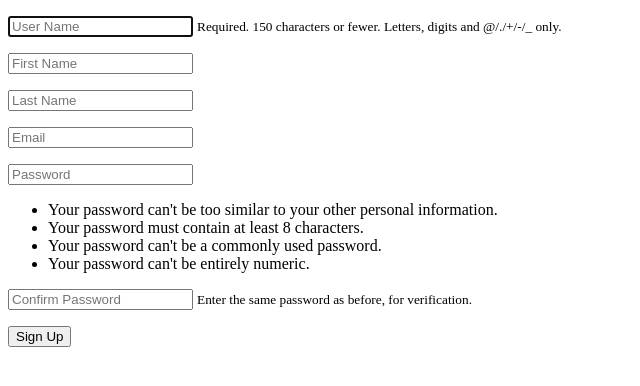
After one commit to NicholasRM/last-list, a Django app: page /signup/ in a window 1280 px wide. The commit adds this page. Shown: the top 386 px of the page, without its empty margins (0-640 px from the left). Run offline with Django 4.2, Linux system fonts and the light colour scheme.

Commit message:
Final updates

```diff
--- a/lastlist/lastlistweb/forms.py
+++ b/lastlist/lastlistweb/forms.py
@@ -15,3 +15,16 @@ class SignUpForm(UserCreationForm):
         super(SignUpForm, self).__init__(*args, **kwargs)
 
         self.fields['username'].widget.attrs['class'] = 'form-control'
+        self.fields['username'].widget.attrs['placeholder'] = 'User Name'
+        self.fields['username'].label = ''
+        self.fields['username'].help_text = '<span class="form-text text-muted"><small>Required. 150 characters or fewer. Letters, digits and @/./+/-/_ only.</small></span>'
+
+        self.fields['password1'].widget.attrs['class'] = 'form-control'
+        self.fields['password1'].widget.attrs['placeholder'] = 'Password'
+        self.fields['password1'].label = ''
+        self.fields['password1'].help_text = '<ul class="form-text text-muted small"><li>Your password can\'t be too similar to your other personal information.</li><li>Your password must contain at least 8 characters.</li><li>Your password can\'t be a commonly used password.</li><li>Your password can\'t be entirely numeric.</li></ul>'
+
+        self.fields['password2'].widget.attrs['class'] = 'form-control'
+        self.fields['password2'].widget.attrs['placeholder'] = 'Confirm Password'
+        self.fields['password2'].label = ''
+        self.fields['password2'].help_text = '<span class="form-text text-muted"><small>Enter the same password as before, for verification.</small></span>'
--- a/lastlist/lastlistweb/templates/lastlistweb/item-search/index.html
+++ b/lastlist/lastlistweb/templates/lastlistweb/item-search/index.html
@@ -38,7 +38,7 @@
             <tbody>
               <!-- Dynamically render rows based on information pulled from database -->
               <tr>
-                <td><a href={% url "lastlistweb:itemid" i.item_id %}>{{ i.product.name }}</a></td>
+                <td><a class="nav-link" href={% url "lastlistweb:itemid" i.item_id %}>{{ i.product.name }}</a></td>
                 <td>{{ i.product.brand }}</td>
                 <td>{{ i.price.price }}</td>
                 <td>{{ i.price.date_recorded }}</td>
--- a/lastlist/lastlistweb/templates/lastlistweb/item-view/index.html
+++ b/lastlist/lastlistweb/templates/lastlistweb/item-view/index.html
@@ -31,9 +31,9 @@
           </tr>
         </tbody>
       </table>
-      <h3>Add item to...  </h3>
+      <h3>Add item to... </h3>
       {% for l in lists %}
-        <a href={% url "lastlistweb:addlistitem" l.list_id item.item_id %}> {{ l.name }} </a>
+        <a class="nav-link" href={% url "lastlistweb:addlistitem" l.list_id item.item_id %}> {{ l.name }} </a>
         <br />
       {% endfor %}
     {% else %}
--- a/lastlist/lastlistweb/templates/lastlistweb/list-view/index.html
+++ b/lastlist/lastlistweb/templates/lastlistweb/list-view/index.html
@@ -33,7 +33,7 @@
         <tbody>
           <!-- Dynamically render rows based on information pulled from database -->
           <tr>
-            <td><a href={% url "lastlistweb:listid" list.list_id %}>{{ list.name }}</a></td>
+            <td><a class="nav-link" href={% url "lastlistweb:listid" list.list_id %}>{{ list.name }}</a></td>
             <td>{{ list.date_created }}</td>
           </tr>
         </tbody>
--- /dev/null
+++ b/lastlist/lastlistweb/templates/lastlistweb/signup/index.html
@@ -0,0 +1,16 @@
+<!doctype html>
+
+<html>
+    <head>
+        <title>Sign up</title>
+        <meta charset="utf-8" />
+    </head>
+
+    <body>
+        <form "new-user-input" action={% url "lastlistweb:signup" %} method="POST">
+            {% csrf_token %}
+            {{ form.as_p }}
+            <button type="submit"> Sign Up </button>
+        </form>
+    </body>
+</html>
--- a/lastlist/lastlistweb/urls.py
+++ b/lastlist/lastlistweb/urls.py
@@ -6,7 +6,7 @@ app_name="lastlistweb"
 urlpatterns = [
     path("", views.signin, name="signin"),
     path("signout/", views.signout, name="signout"),
-    #path("signup/", views.signup, name="Sign Up"),
+    path("signup/", views.signup, name="signup"),
     path("lists/", views.list_view, name="lists"),
     path("lists/<int:list_id>/", views.inspect_list, name="listid"),
     path("items/", views.item_search, name="items"),
--- a/lastlist/lastlistweb/views.py
+++ b/lastlist/lastlistweb/views.py
@@ -92,3 +92,16 @@ def add_list_item(request, list_id, item_id):
     entry = Contains.objects.create(list=List.objects.get(pk=list_id), item=Item.objects.get(pk=item_id), is_replacement=0)
     entry.save()
     return redirect("lastlistweb:itemid", item_id=item_id)
+
+def signup(request):
+    if request.method == 'POST':
+        form = SignUpForm(request.POST)
+        if form.is_valid():
+            form.save()
+            username = form.cleaned_data['username']
+            password = form.cleaned_data['password1']
+            user = authenticate(username=username, password=password)
+            login(request, user)
+            return redirect('lastlistweb:lists')
+    form = SignUpForm()
+    return render(request, 'lastlistweb/signup/index.html', {"form":form})
```
